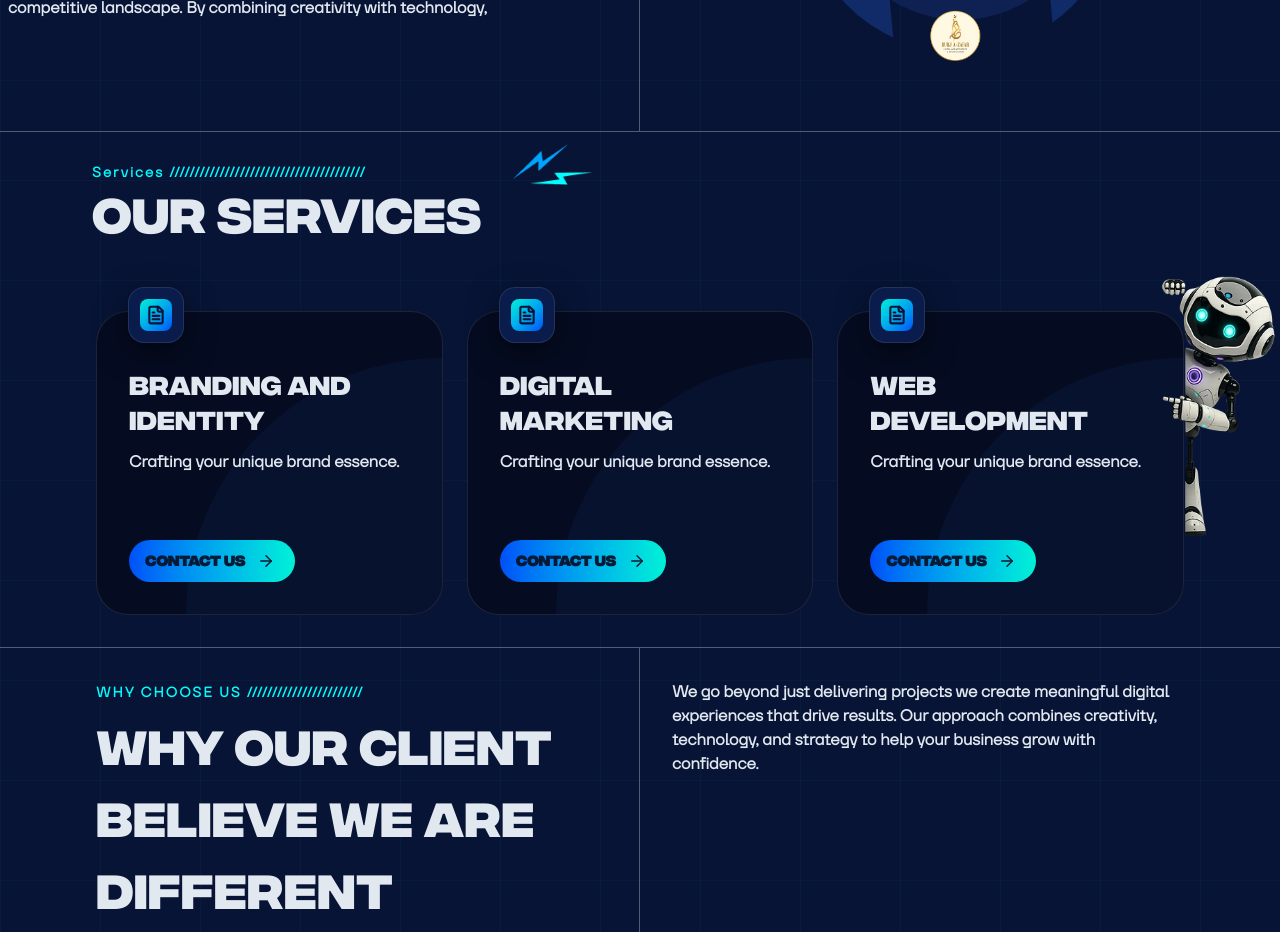
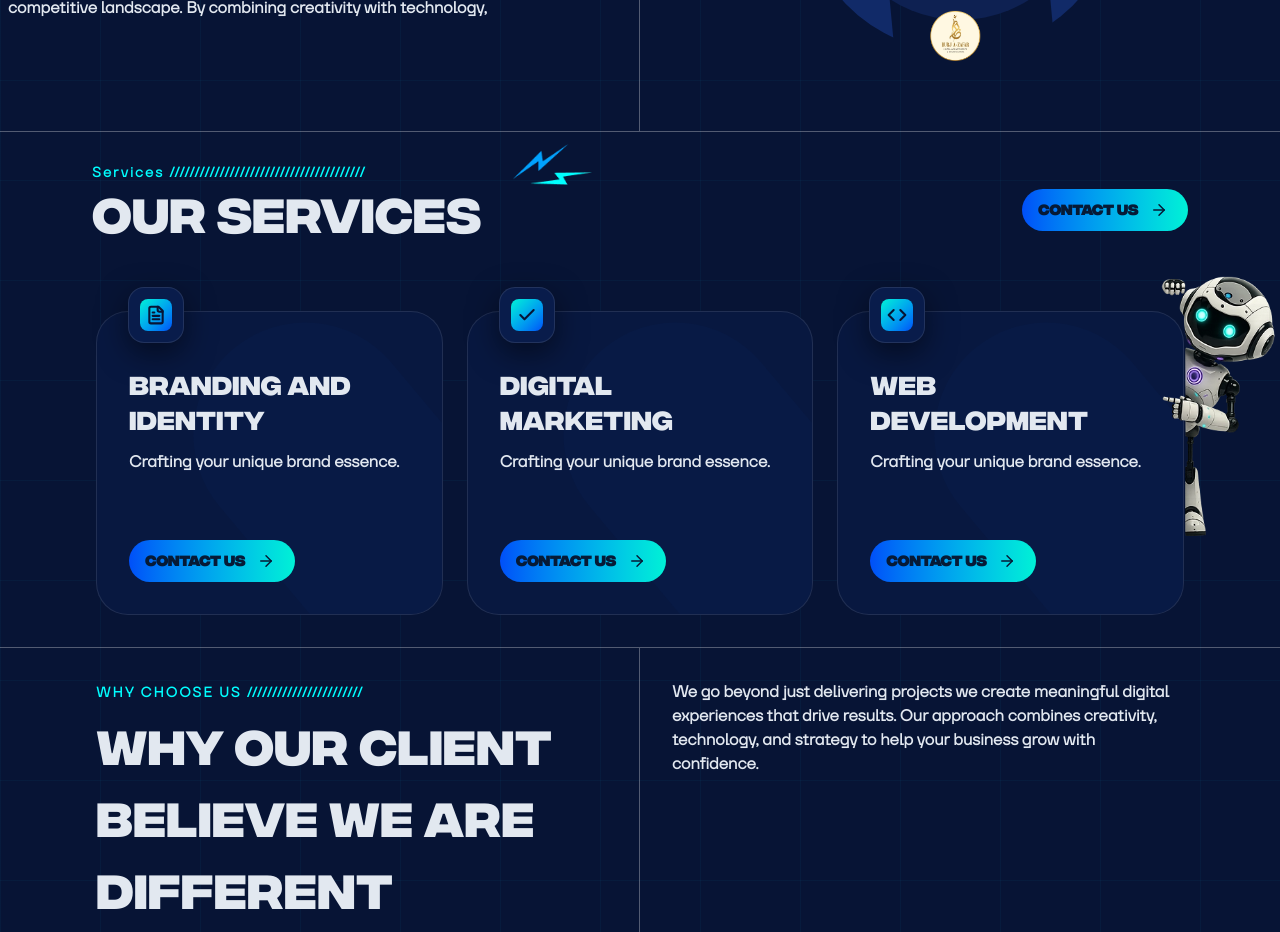
Before and after one commit to DevBasitali/vorniqo_solutions, a Next.js app: page / in a window 1280 px wide. Shown: the part 1420-2352 px from the top of the page. Built offline with nearby package versions, Linux system fonts and the light colour scheme.

Commit message:
added the services page

```diff
--- a/src/components/sections/services.jsx
+++ b/src/components/sections/services.jsx
@@ -1,94 +1,3 @@
-import React from "react";
-import Image from "next/image";
-
-import ServiceCard from "../ui/serviceCard";
-
-export const servicesData = [
-  {
-    id: 1,
-    href: "/services",
-    title: "Branding and Identity",
-    subtitle: "Crafting your unique brand essence.",
-  },
-  {
-    id: 2,
-    href: "/services",
-    title: "Digital Marketing",
-    subtitle: "Crafting your unique brand essence.",
-  },
-  {
-    id: 3,
-    href: "/services",
-    title: "Web Development",
-    subtitle: "Crafting your unique brand essence.",
-  },
-  {
-    id: 4,
-    href: "/services",
-    title: "Web Development",
-    subtitle: "Crafting your unique brand essence.",
-  },
-];
-
-export default function services() {
-  const MAX_CARDS = 3;
-
-  return (
-    <section className="grid grid-cols-1">
-      <div className="relative flex flex-col py-7">
-        {/* Header Section */}
-        <div className="mb-12">
-          <div className="flex flex-col md:flex-row justify-between items-start md:items-end px-4 md:px-15 lg:px-23">
-
-            {/* Title Group - Added 'relative' to anchor the absolute image inside */}
-            <div className="relative text-center md:text-left w-full md:w-auto">
-              <span className="inline-block tracking-[2px] mb-2 text-color-text-dark font-body font-semibold">
-                Services ///////////////////////////////////////
-              </span>
-              <h1 className="text-7xl md:text-8xl text-white font-heading uppercase">
-                Our Services
-              </h1>
-              <Image
-                src="/images/services/flashes.webp"
-                alt="flashes"
-                width={80}
-                height={80}
-                className="absolute hidden lg:block -top-4 -right-24 xl:-right-28 2xl:-right-32 w-17 lg:w-20 xl:w-20 2xl:w-24 object-contain"
-              />
-            </div>
-          </div>
-        </div>
-
-        <div className="relative">
-          <div className="grid grid-cols-1 gap-6 px-4 max-w-8xl sm:mx-20 md:grid-cols-2 lg:grid-cols-3 2xl:grid-cols-3 justify-items-center z-10">
-            {servicesData.slice(0, MAX_CARDS).map((service) => (
-              <ServiceCard
-                key={service.id}
-                href={service.href}
-                title={service.title}
-                subtitle={service.subtitle}
-              />
-            ))}
-          </div>
-          <div>
-            <Image
-              src="/images/services/card_robot.webp"
-              alt="card_robo"
-              width={230}
-              height={230}
-              className="absolute hidden xl:block xl:-top-5 xl:-right-18"
-            />
-          </div>
-        </div>
-      </div>
-    </section>
-  );
-}
-
-
-
-
-
 // import React from "react";
 // import Image from "next/image";
 
@@ -130,27 +39,26 @@ export default function services() {
 //         {/* Header Section */}
 //         <div className="mb-12">
 //           <div className="flex flex-col md:flex-row justify-between items-start md:items-end px-4 md:px-15 lg:px-23">
-//             {/* Title Group */}
-//             <div className="text-center md:text-left w-full md:w-auto">
+
+//             {/* Title Group - Added 'relative' to anchor the absolute image inside */}
+//             <div className="relative text-center md:text-left w-full md:w-auto">
 //               <span className="inline-block tracking-[2px] mb-2 text-color-text-dark font-body font-semibold">
 //                 Services ///////////////////////////////////////
 //               </span>
 //               <h1 className="text-7xl md:text-8xl text-white font-heading uppercase">
 //                 Our Services
 //               </h1>
+//               <Image
+//                 src="/images/services/flashes.webp"
+//                 alt="flashes"
+//                 width={80}
+//                 height={80}
+//                 className="absolute hidden lg:block -top-4 -right-24 xl:-right-28 2xl:-right-32 w-17 lg:w-20 xl:w-20 2xl:w-24 object-contain"
+//               />
 //             </div>
 //           </div>
+//         </div>
 
-//           <div>
-//             <Image
-//               src="/images/services/flashes.webp"
-//               alt="flashes"
-//               width={80}
-//               height={80}
-//               className="absolute hidden lg:hidden lg:top-10 xl:block 2xl:block xl:top-5 xl:right-215 2xl:top-10 2xl:right-300 w-[80px] object-contain"
-//             />
-//           </div>
-//         </div>
 //         <div className="relative">
 //           <div className="grid grid-cols-1 gap-6 px-4 max-w-8xl sm:mx-20 md:grid-cols-2 lg:grid-cols-3 2xl:grid-cols-3 justify-items-center z-10">
 //             {servicesData.slice(0, MAX_CARDS).map((service) => (
@@ -176,3 +84,100 @@ export default function services() {
 //     </section>
 //   );
 // }
+
+import React from "react";
+import Image from "next/image";
+import Link from "next/link"; // Added Link import
+import PrimaryBtn from "../ui/primaryBtn"; // Imported PrimaryBtn
+import ServiceCard from "../ui/serviceCard";
+
+export const servicesData = [
+  {
+    id: 1,
+    href: "/services",
+    title: "Branding and Identity",
+    subtitle: "Crafting your unique brand essence.",
+  },
+  {
+    id: 2,
+    href: "/services",
+    title: "Digital Marketing",
+    subtitle: "Crafting your unique brand essence.",
+  },
+  {
+    id: 3,
+    href: "/services",
+    title: "Web Development",
+    subtitle: "Crafting your unique brand essence.",
+  },
+  {
+    id: 4,
+    href: "/services",
+    title: "Web Development",
+    subtitle: "Crafting your unique brand essence.",
+  },
+];
+
+export default function services() {
+  const MAX_CARDS = 3;
+
+  return (
+    <section className="grid grid-cols-1">
+      <div className="relative flex flex-col py-7">
+        {/* Header Section */}
+        <div className="mb-12">
+          {/* UPDATED: Added Link and Button to the flex container */}
+          <div className="flex flex-col md:flex-row justify-between items-start md:items-end px-4 md:px-15 lg:px-23">
+
+            {/* Title Group */}
+            <div className="relative text-center md:text-left w-full md:w-auto">
+              <span className="inline-block tracking-[2px] mb-2 text-color-text-dark font-body font-semibold">
+                Services ///////////////////////////////////////
+              </span>
+              <h1 className="text-7xl md:text-8xl text-white font-heading uppercase">
+                Our Services
+              </h1>
+              <Image
+                src="/images/services/flashes.webp"
+                alt="flashes"
+                width={80}
+                height={80}
+                className="absolute hidden lg:block -top-4 -right-24 xl:-right-28 2xl:-right-32 w-17 lg:w-20 xl:w-20 2xl:w-24 object-contain"
+              />
+            </div>
+
+            {/* View All Button - Aligned to bottom right on desktop */}
+            <div className="mt-6 md:mt-0 md:mb-2 w-full md:w-auto flex justify-center md:justify-end">
+              <Link href="/services">
+                <PrimaryBtn>View All</PrimaryBtn>
+              </Link>
+            </div>
+
+          </div>
+        </div>
+
+        <div className="relative">
+          <div className="grid grid-cols-1 gap-6 px-4 max-w-8xl sm:mx-20 md:grid-cols-2 lg:grid-cols-3 2xl:grid-cols-3 justify-items-center z-10">
+            {servicesData.slice(0, MAX_CARDS).map((service) => (
+              <ServiceCard
+                key={service.id}
+                href={service.href}
+                title={service.title}
+                subtitle={service.subtitle}
+              />
+            ))}
+          </div>
+          <div>
+            <Image
+              src="/images/services/card_robot.webp"
+              alt="card_robo"
+              width={230}
+              height={230}
+              className="absolute hidden xl:block xl:-top-5 xl:-right-18"
+            />
+          </div>
+        </div>
+      </div>
+    </section>
+  );
+}
--- a/src/components/ui/serviceCard.jsx
+++ b/src/components/ui/serviceCard.jsx
@@ -1,40 +1,24 @@
-// import React from "react";
-// // import Image from "next/image";
-// import PrimaryButton from "./primaryBtn";
-
-// import Link from "next/link";
-// const ServiceCard = ({ href, title, subtitle }) => {
-//   return (
-//     <div
-//       className="relative flex flex-col
-// border border-white/10 bg-[#081860]/20
-// rounded-2xl p-6 hover:border-l-[#01feff]/60 hover:border-r-[#01feff]/60 hover:border-t-[#01feff]/60
-// w-full h-60 duration-300"
-//     >
-//       <div className="flex flex-col gap-y-4 h-full">
-//         <div className="flex flex-col gap-y-2 flex-grow overflow-y-auto">
-//           <h3 className="text-white">{title}</h3>
-//           <p className="text-slate-300">{subtitle}</p>
-//         </div>
-//         <div className="mt-4">
-//           <Link href={href}>
-//             <PrimaryButton />
-//           </Link>
-//         </div>
-//       </div>
-//     </div>
-//   );
-// };
-
-// export default ServiceCard;
-
-
 import React from "react";
 import Link from "next/link";
-import { FileText } from "lucide-react";
+// Corrected imports to PascalCase (standard for Lucide React components)
+import { Check, Code, FileText } from "lucide-react";
 import PrimaryButton from "./primaryBtn";
 
 const ServiceCard = ({ href, title, subtitle }) => {
+
+  // === ICON SELECTION LOGIC ===
+  // Determine which icon to show based on the card title
+  let IconComponent = FileText; // Default icon
+
+  if (title) {
+    const lowerTitle = title.toLowerCase();
+    if (lowerTitle.includes("web")) {
+      IconComponent = Code;
+    } else if (lowerTitle.includes("marketing") || lowerTitle.includes("digital")) {
+      IconComponent = Check;
+    }
+  }
+
   return (
     // Wrapper with top margin to accommodate the floating icon
     <div className="group relative w-full h-full mt-6">
@@ -44,16 +28,16 @@ const ServiceCard = ({ href, title, subtitle }) => {
         <div className="w-14 h-14 bg-[#091C4B] border border-white/10 rounded-2xl flex items-center justify-center shadow-[0_10px_30px_rgba(0,0,0,0.5)]">
            {/* Gradient Icon Inner */}
            <div className="w-8 h-8 rounded-lg bg-gradient-to-br from-[#01F1D6] to-[#014FF8] flex items-center justify-center text-[#071435]">
-             <FileText size={20} strokeWidth={2.5} />
+             {/* Render the selected icon dynamically */}
+             <IconComponent size={20} strokeWidth={2.5} />
            </div>
         </div>
       </div>
 
       {/* === MAIN CARD CONTAINER === */}
-      <div className="relative h-full min-h-[280px] w-full bg-[#050C22] border border-white/10 rounded-[32px] overflow-hidden transition-all duration-300 hover:border-[#01feff]/50 hover:shadow-[0_0_30px_rgba(1,254,255,0.1)]">
+      <div className="relative h-full min-h-[280px] w-full bg-[#081840] border border-white/10 rounded-[32px] overflow-hidden transition-all duration-300 hover:border-[#01feff]/50 hover:shadow-[0_0_30px_rgba(1,254,255,0.1)]">
 
-        {/* Background Decoration (Bottom Right Blob) */}
-        <div className="absolute bottom-0 right-0 w-64 h-64 bg-[#0B183D] rounded-tl-full opacity-50 pointer-events-none transition-transform duration-500 group-hover:scale-110" />
+         <div className="absolute bottom-0 -right-30 w-[400px] h-56 bg-[#091C4B] rounded-[500px] opacity-50 rotate-[50deg]" />
 
         {/* Content Container */}
         <div className="relative z-10 flex flex-col h-full p-8 pt-12">
@@ -82,3 +66,57 @@ const ServiceCard = ({ href, title, subtitle }) => {
 };
 
 export default ServiceCard;
+
+
+// import React from "react";
+// import Link from "next/link";
+// import { FileText, check, code } from "lucide-react";
+// import PrimaryButton from "./primaryBtn";
+
+// const ServiceCard = ({ href, title, subtitle }) => {
+//   return (
+//     // Wrapper with top margin to accommodate the floating icon
+//     <div className="group relative w-full h-full mt-6">
+
+//       {/* === FLOATING ICON (Top Left) === */}
+//       <div className="absolute -top-6 left-8 z-20">
+//         <div className="w-14 h-14 bg-[#091C4B] border border-white/10 rounded-2xl flex items-center justify-center shadow-[0_10px_30px_rgba(0,0,0,0.5)]">
+//            {/* Gradient Icon Inner */}
+//            <div className="w-8 h-8 rounded-lg bg-gradient-to-br from-[#01F1D6] to-[#014FF8] flex items-center justify-center text-[#071435]">
+//              <FileText size={20} strokeWidth={2.5} />
+//            </div>
+//         </div>
+//       </div>
+
+//       {/* === MAIN CARD CONTAINER === */}
+//       <div className="relative h-full min-h-[280px] w-full bg-[#081840] border border-white/10 rounded-[32px] overflow-hidden transition-all duration-300 hover:border-[#01feff]/50 hover:shadow-[0_0_30px_rgba(1,254,255,0.1)]">
+
+//         <div className="absolute bottom-0 -right-30 w-[400px] h-56 bg-[#091C4B] rounded-[500px] opacity-50 rotate-[50deg]" />
+
+//         {/* Content Container */}
+//         <div className="relative z-10 flex flex-col h-full p-8 pt-12">
+
+//            {/* Text Content */}
+//            <div className="flex-grow mt-2">
+//              <h3 className="text-2xl font-heading text-white mb-3 group-hover:text-[#01feff] transition-colors">
+//                {title}
+//              </h3>
+//              <p className="text-slate-400 font-body text-sm leading-relaxed">
+//                {subtitle}
+//              </p>
+//            </div>
+
+//            {/* === PRIMARY BUTTON === */}
+//            <div className="mt-8">
+//              <Link href={href || "/services"} className="inline-block">
+//                <PrimaryButton />
+//              </Link>
+//            </div>
+
+//         </div>
+//       </div>
+//     </div>
+//   );
+// };
+
+// export default ServiceCard;
```
